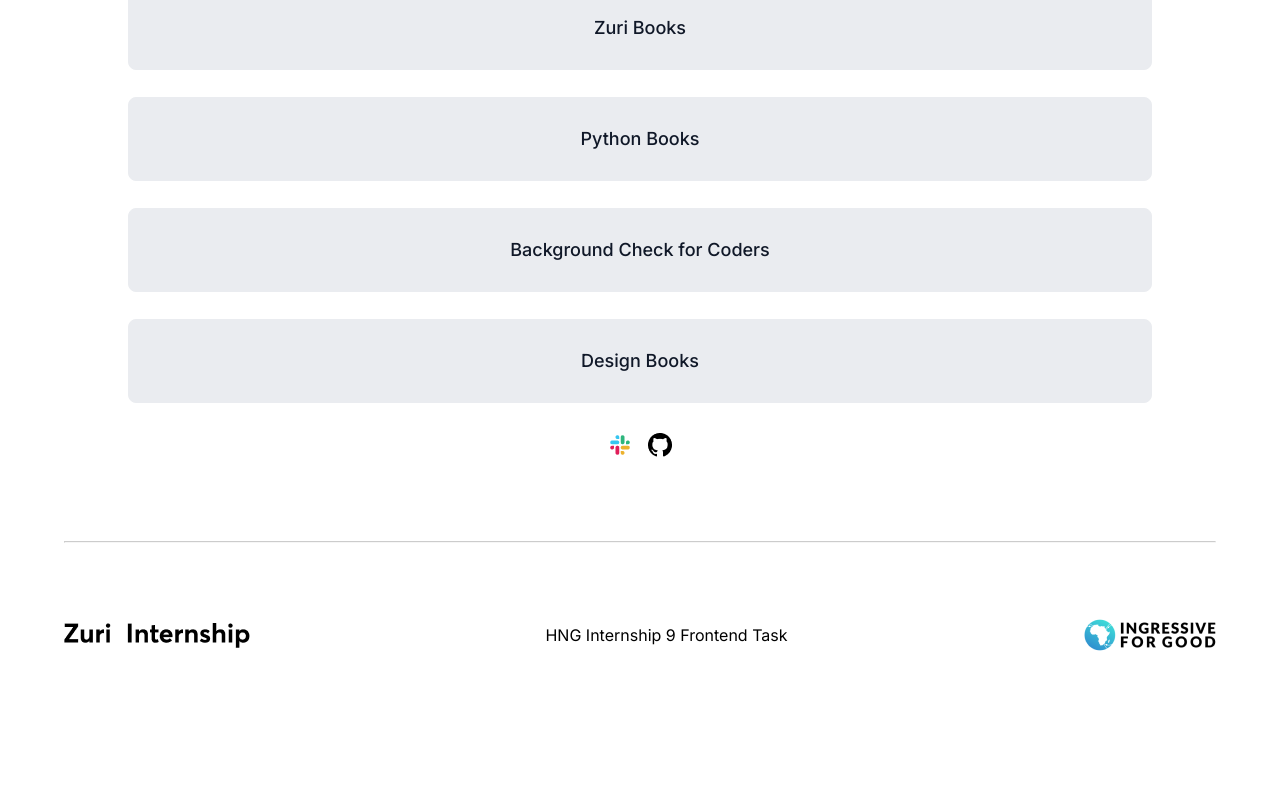
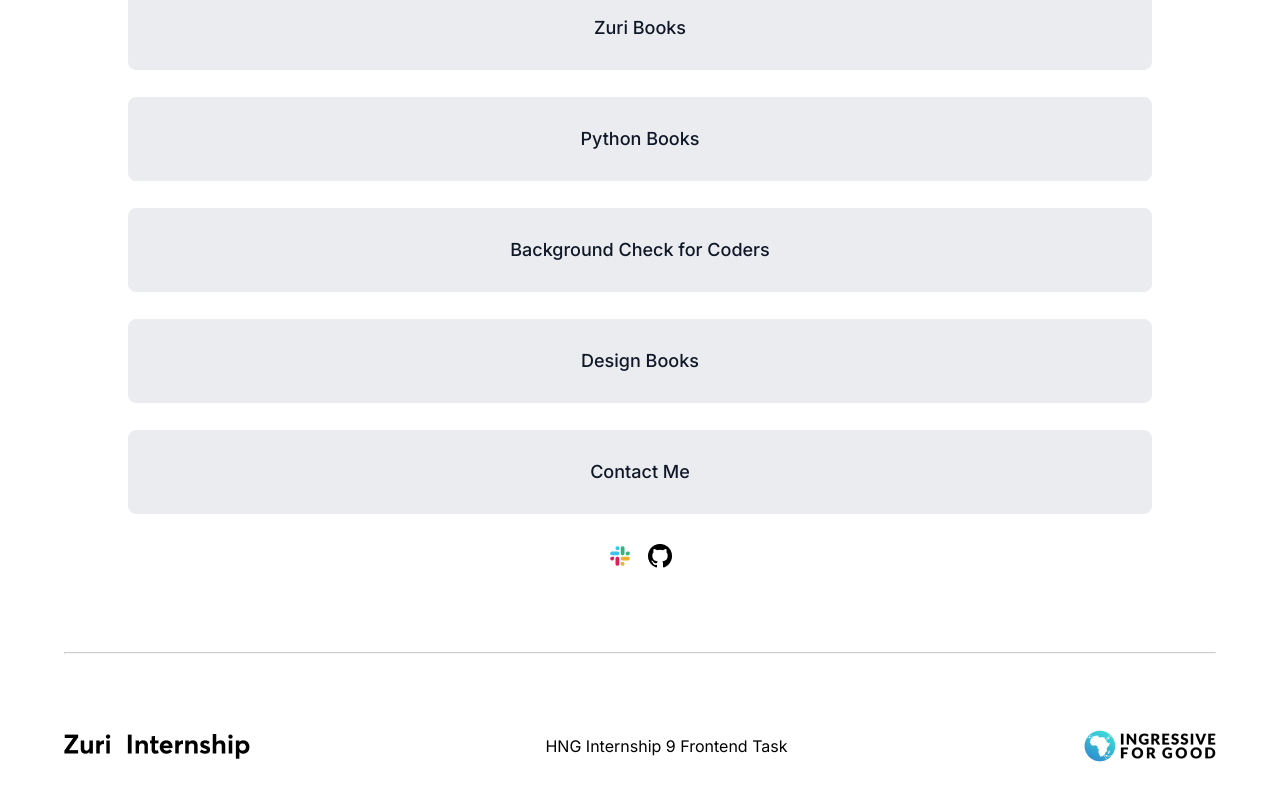
Before and after one commit to Fumbi1/zuri_task1, a React (Create React App) app: page / in a window 1280 px wide. Shown: the part 552-1352 px from the top of the page. Before the commit the page ends 1279 px from the top, so only its background shows below. Built offline with nearby package versions, Linux system fonts and the light colour scheme.

Commit message:
Added a Contact Link

```diff
--- a/src/App.js
+++ b/src/App.js
@@ -1,12 +1,17 @@
 import './App.css';
-import { Links, Profile } from './components';
+import { Routes, Route } from 'react-router-dom';
+import Contactpage from './components/Pages/contactpage/contactpage';
+import Homepage from './components/Pages/homepages/homepage';
 
 
 function App() {
   return (
     <div className="App">
-      <Profile/>
-      <Links />
+
+      <Routes>
+        <Route path='/' element={<Homepage />} />
+        <Route path='/contact' element={<Contactpage />} />
+      </Routes>
     </div>
   );
 }
--- /dev/null
+++ b/src/components/Pages/contactpage/contactpage.css
@@ -0,0 +1,3 @@
+div{
+    color: #000;
+}
--- /dev/null
+++ b/src/components/Pages/contactpage/contactpage.js
@@ -0,0 +1,10 @@
+import React from 'react'
+import './contactpage.css'
+
+const Contactpage = () => {
+  return (
+    <div>Hello World</div>
+  )
+}
+
+export default Contactpage;
--- /dev/null
+++ b/src/components/Pages/homepages/homepage.js
@@ -0,0 +1,14 @@
+import React from 'react'
+import Profile from '../../profile/profile';
+import Links from '../../links/links';
+
+const Homepage = () => {
+  return (
+    <div>
+        <Profile />
+        <Links />
+    </div>
+  )
+}
+
+export default Homepage;
--- /dev/null
+++ b/src/components/contactlink/contactlink.css
@@ -0,0 +1,33 @@
+@import url('https://fonts.googleapis.com/css2?family=Inter:wght@500&display=swap');
+
+*{
+    box-sizing: border-box;
+}
+
+html{
+    font-size: 16px;
+}
+
+#contact{
+    font-family: 'Inter';
+    font-style: normal;
+    font-weight: 500;
+    font-size: 18px;
+    line-height: 28px;
+    color: #101828;
+    margin-inline: auto;
+    text-decoration: none;
+
+    margin: 0.75em auto;
+    padding-block: 1.5em;
+    width: 80%;
+    background: #EAECF0;
+    border: 1px solid #EAECF0;
+    border-radius: 8px;
+}
+
+@media(max-width: 720px){
+    #contact{
+        width: 95%;
+    }
+}
--- /dev/null
+++ b/src/components/contactlink/contactlink.js
@@ -0,0 +1,11 @@
+import React from 'react'
+import { Link } from 'react-router-dom';
+import './contactlink.css';
+
+const Contact = () => {
+  return (
+    <Link to='/contact' id='contact'>Contact Me</Link>
+  )
+}
+
+export default Contact;
--- a/src/components/links/links.js
+++ b/src/components/links/links.js
@@ -3,6 +3,7 @@ import'./links.css';
 import slack from '../../assets/slack.png'
 import git from '../../assets/Icon.png'
 import Footer from '../footer/footer';
+import Contact from '../contactlink/contactlink';
 
 
 const Links = () => {
@@ -15,6 +16,7 @@ const Links = () => {
       <a href='https://books.zuri.team/python-for-beginners?ref_id=<Muyiwa>' target="_blank" id='book__python' rel="noreferrer" title='The HNG handbook helps to progress further in your tech-based career'>Python Books</a>
       <a href='https://background.zuri.team' target="_blank" id='pitch' rel="noreferrer" title='We help you to find the right person for your specific jobs by running background checks'>Background Check for Coders</a>
       <a href='https://books.zuri.team/design-rules' target="_blank" id='book__design' rel="noreferrer" title='The HNG Design Rules Books gives helpful information on becoming the best designer you wish to be!'>Design Books</a>
+      <Contact />
 
       <div id='icons'>
       <a href='https://slack.com' target="_blank" rel="noreferrer"><img src={slack} alt='' /></a>
@@ -26,4 +28,4 @@ const Links = () => {
   )
 }
 
-export default Links
+export default Links;
--- a/src/index.js
+++ b/src/index.js
@@ -2,11 +2,14 @@ import React from 'react';
 import ReactDOM from 'react-dom/client';
 import './index.css';
 import App from './App';
+import { BrowserRouter } from 'react-router-dom'
 
 
 const root = ReactDOM.createRoot(document.getElementById('root'));
 root.render(
   <React.StrictMode>
-    <App />
+    <BrowserRouter>
+      <App />
+    </BrowserRouter>
   </React.StrictMode>
 );
```
